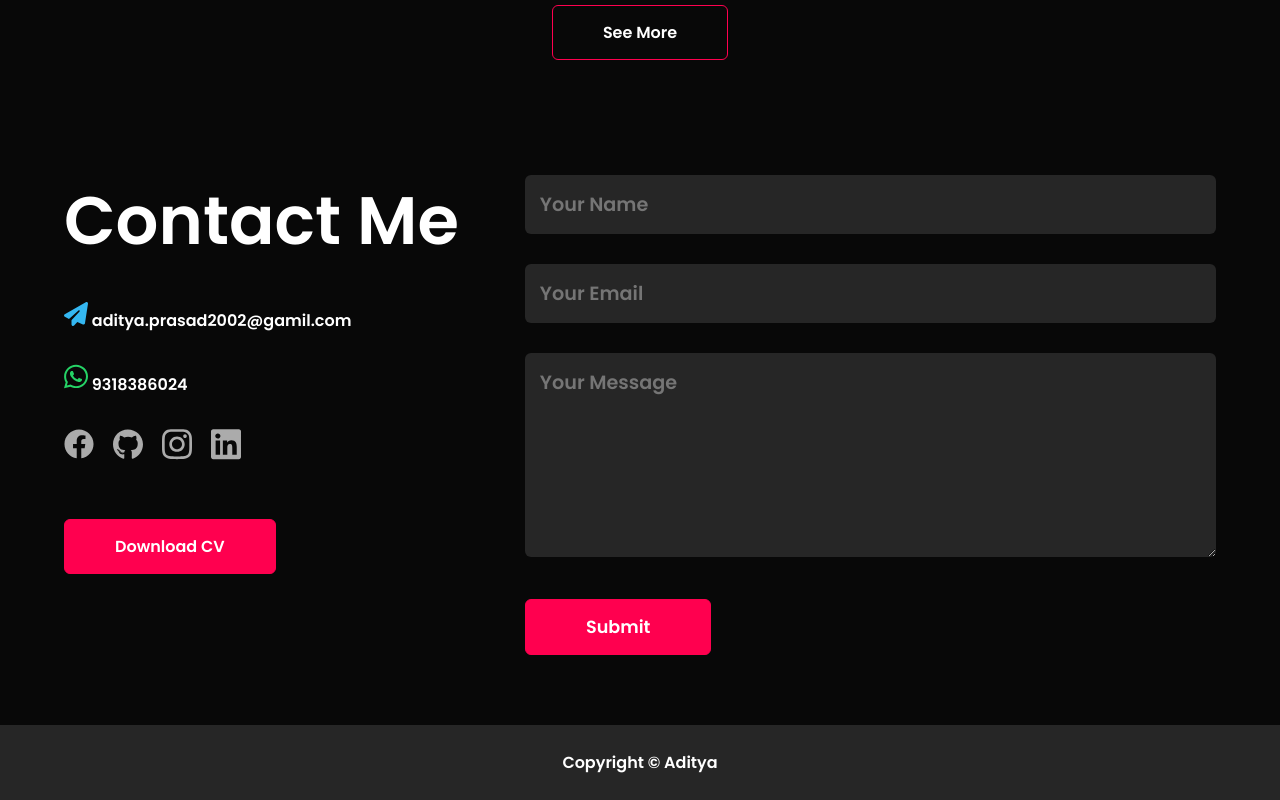
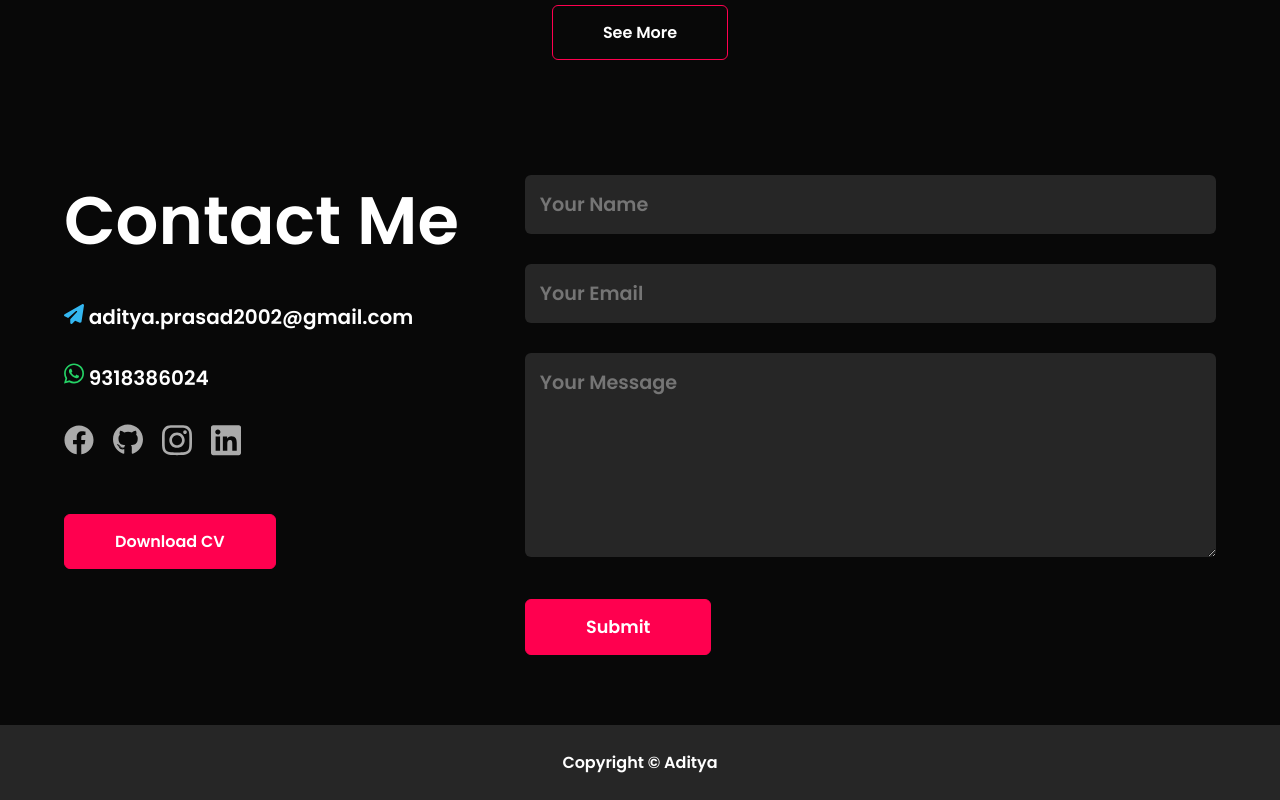
Before and after one commit to adityaprasad-op/Portfolio, a React (Create React App) app: page / in a window 1280 px wide. Shown: the part 2529-3329 px from the top of the page. Built offline with nearby package versions, Linux system fonts and the light colour scheme.

Commit message:
final ecell

```diff
--- a/src/components/Contacts/Contacts.css
+++ b/src/components/Contacts/Contacts.css
@@ -13,12 +13,13 @@
 
 .contact-left p{
     margin-top: 30px ;
+    font-size: 20px
 }
 .contact-left p:hover{
     cursor: pointer;
 }
 .contact-left p img{
-    width: 24px ;
+    width: 20px ;
 }
 .social-icons{
     margin-top: 30px;
@@ -106,10 +107,22 @@ form .btn2{
     .subtitle-contacts{
         font-size: 3.6rem;
     }
+    .contact-left p{
+        font-size: 17px;
+    }
+    .contact-left p img {
+        width: 17px;
+    }
 }
 @media only screen and (max-width: 970px) and (min-width: 820px){
     .subtitle-contacts{
         font-size: 3rem;
+    }
+    .contact-left p{
+        font-size: 13px;
+    }
+    .contact-left p img {
+        width: 10px;
     }
 }
 @media only screen and (max-width: 820px) and (min-width: 600px){
--- a/src/components/Contacts/Contacts.jsx
+++ b/src/components/Contacts/Contacts.jsx
@@ -21,7 +21,7 @@ const Contacts = () => {
             <div className='row'>
                 <div data-aos="zoom-in" className='contact-left'>
                     <h1 className='subtitle-contacts'>Contact Me</h1>
-                    <p onClick={handleClick1}><img src={Send}/> aditya.prasad2002@gamil.com</p>
+                    <p onClick={handleClick1}><img src={Send}/> aditya.prasad2002@gmail.com</p>
                     <p onClick={handleClick2}><img src={Phone}/> 9318386024</p>
                     <div className='social-icons'>
                         <a href='https://www.facebook.com/aditya.prasad.92505' target={'_blank'}><svg xmlns="http://www.w3.org/2000/svg" viewBox="0 0 512 512"><path d="M504 256C504 119 393 8 256 8S8 119 8 256c0 123.78 90.69 226.38 209.25 245V327.69h-63V256h63v-54.64c0-62.15 37-96.48 93.67-96.48 27.14 0 55.52 4.84 55.52 4.84v61h-31.28c-30.8 0-40.41 19.12-40.41 38.73V256h68.78l-11 71.69h-57.78V501C413.31 482.38 504 379.78 504 256z"/></svg></a>
```
